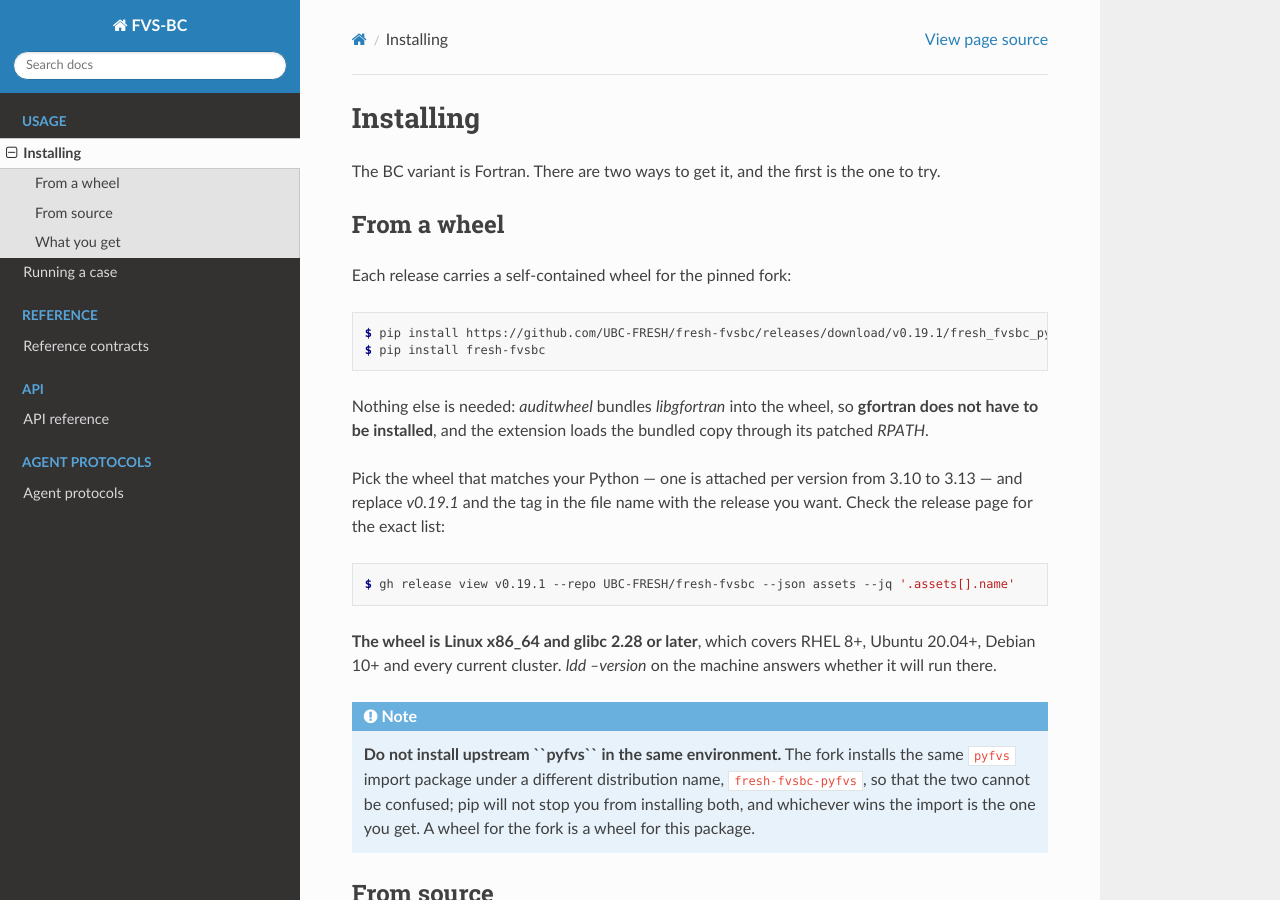
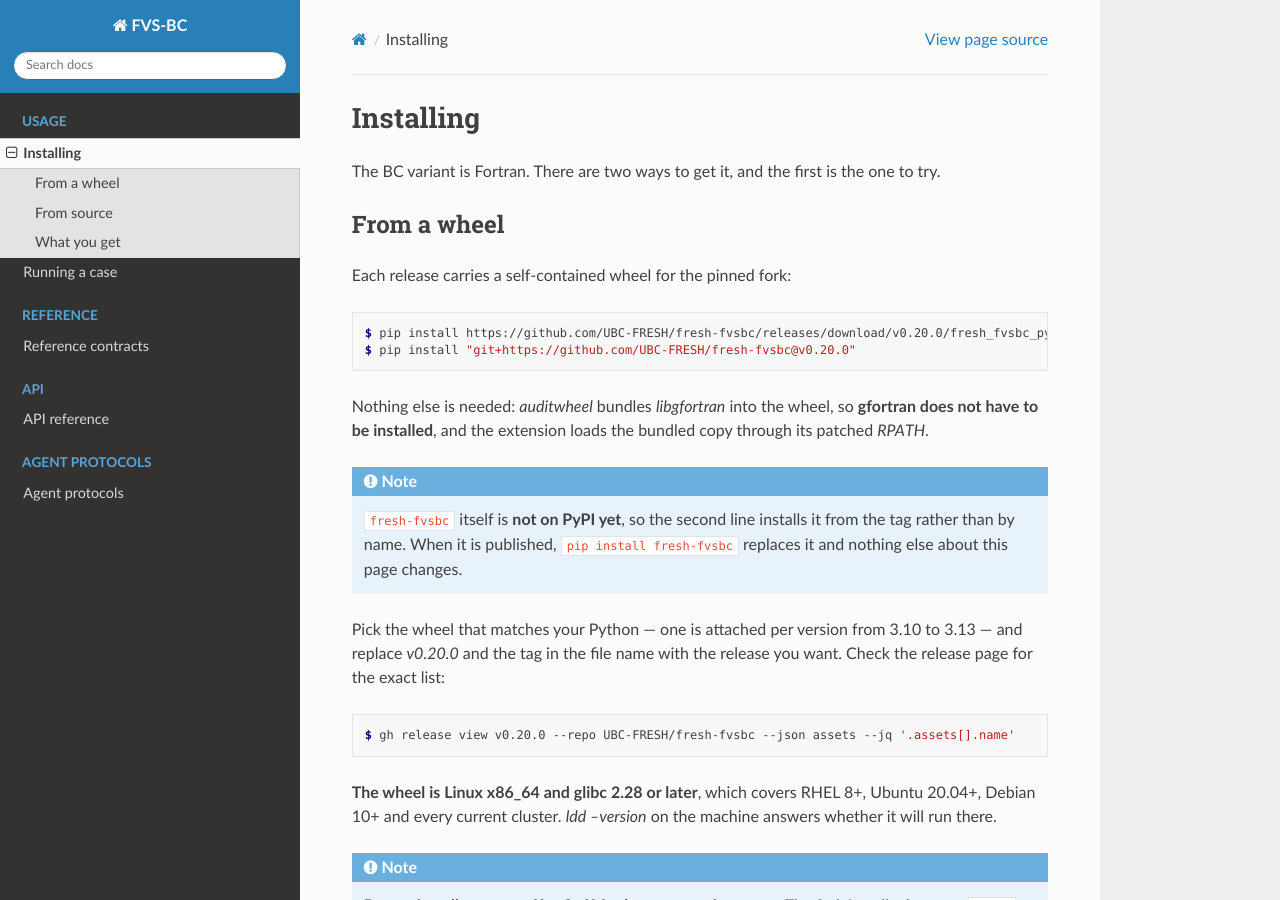
Before and after one commit to UBC-FRESH/fresh-fvsbc, a Sphinx documentation site: the page built from docs/installation.rst, in a window 1280 px wide and 900 px high. Built offline with Sphinx 7.4.7 and the Read the Docs theme 3.1.0, drawn with Linux system fonts in a browser that asks for light colours.

Commit message:
the install page shows the commands that work today (#277)
The wheel URL named v0.19.1, and the second line said 'pip install
fresh-fvsbc', which is not on PyPI yet. Both now name v0.20.0 and the tag,
with a note saying why.

```diff
--- a/docs/installation.rst
+++ b/docs/installation.rst
@@ -10,20 +10,26 @@ Each release carries a self-contained wheel for the pinned fork:
 
 .. code-block:: console
 
-   $ pip install https://github.com/UBC-FRESH/fresh-fvsbc/releases/download/v0.19.1/fresh_fvsbc_pyfvs-0.3.11-cp312-cp312-manylinux_2_28_x86_64.whl
-   $ pip install fresh-fvsbc
+   $ pip install https://github.com/UBC-FRESH/fresh-fvsbc/releases/download/v0.20.0/fresh_fvsbc_pyfvs-0.3.11-cp312-cp312-manylinux_2_28_x86_64.whl
+   $ pip install "git+https://github.com/UBC-FRESH/fresh-fvsbc@v0.20.0"
 
 
 Nothing else is needed: `auditwheel` bundles `libgfortran` into the wheel, so **gfortran does not
 have to be installed**, and the extension loads the bundled copy through its patched `RPATH`.
 
+.. note::
+
+   ``fresh-fvsbc`` itself is **not on PyPI yet**, so the second line installs it from the tag rather
+   than by name. When it is published, ``pip install fresh-fvsbc`` replaces it and nothing else about
+   this page changes.
+
 Pick the wheel that matches your Python — one is attached per version from 3.10 to 3.13 — and
-replace `v0.19.1` and the tag in the file name with the release you want. Check the release page for
+replace `v0.20.0` and the tag in the file name with the release you want. Check the release page for
 the exact list:
 
 .. code-block:: console
 
-   $ gh release view v0.19.1 --repo UBC-FRESH/fresh-fvsbc --json assets --jq '.assets[].name'
+   $ gh release view v0.20.0 --repo UBC-FRESH/fresh-fvsbc --json assets --jq '.assets[].name'
 
 
 **The wheel is Linux x86_64 and glibc 2.28 or later**, which covers RHEL 8+, Ubuntu 20.04+, Debian 10+
```
